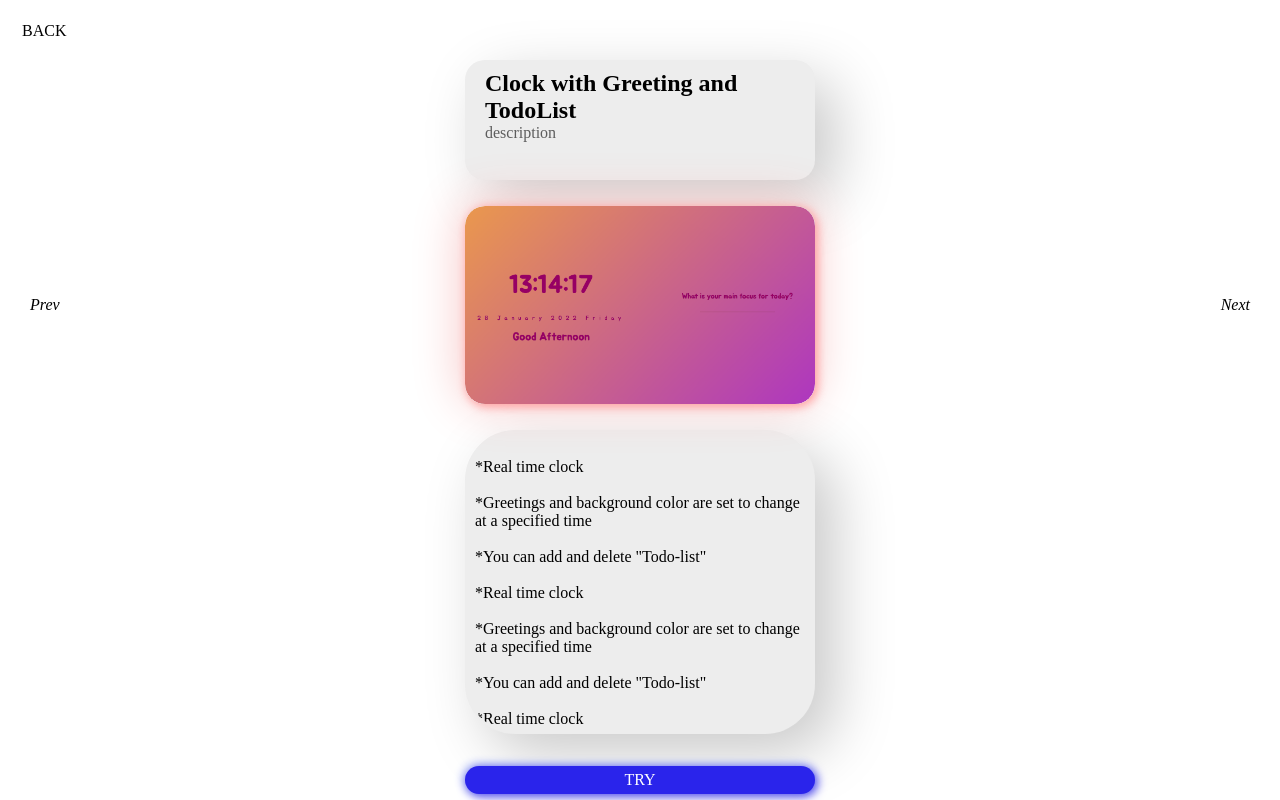
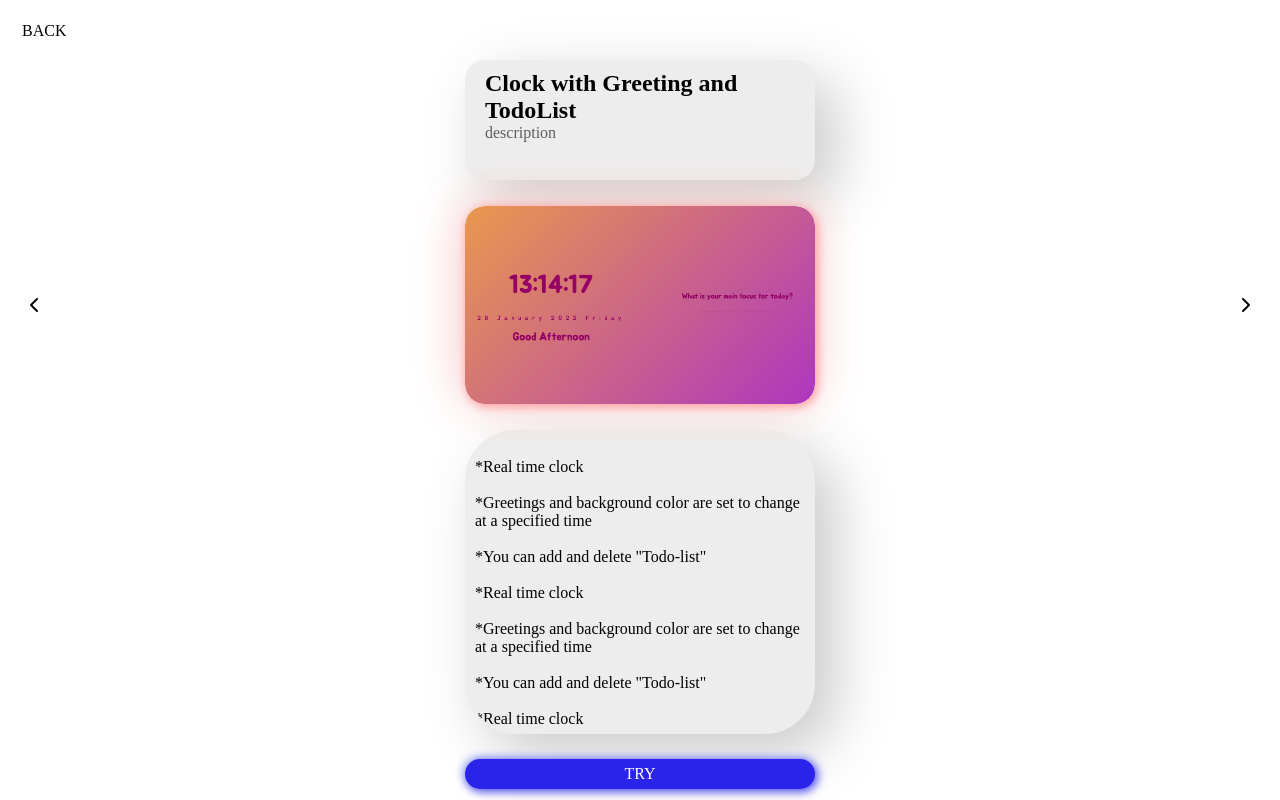
Before and after one commit to OriginalAnswer/Develop-Portfolio, a plain HTML site: page index.html in a window 1280 px wide. Drawn offline with Linux system fonts and the light colour scheme.

Commit message:
Update index.html

```diff
--- a/index.html
+++ b/index.html
@@ -26,7 +26,7 @@
             position: fixed;
             z-index: 100;
             width: 100%;
-            height: 5vh;
+            height: 6.5vh;
             color: #fff;
         }
         header{
@@ -44,7 +44,7 @@
             border-radius: 20px;
             text-align: center;
             width: 350px;
-            height: 3.5vh;
+            height: 3.8vh;
             display: flex;
             margin: auto;
             background: rgb(42, 36, 235);
@@ -75,13 +75,6 @@
             align-items: center;
             margin: 5px 0;
         }
-        #ip{
-            position: absolute;
-            padding: 0 10px;
-            left: 0;top: 50%;
-            transform: translateY(-50%);
-            cursor: pointer;
-        }
         .outer {
             width: 350px;
             height: auto;
@@ -106,7 +99,14 @@
             border-radius: 20px;
             width:100%; height: 100%;
         }
-        #in{
+        #il{
+            position: absolute;
+            padding: 0 10px;
+            left: 0;top: 50%;
+            transform: translateY(-50%);
+            cursor: pointer;
+        }
+        #ir{
             position: absolute;
             padding: 0 10px;
             right: 0;top: 50%;
@@ -152,8 +152,8 @@
                 </div>
             </div>
         </div>
-            <i class="button-left" id="ip">Prev</i>
-            <i class="button-right" id="in">Next</i>
+        <i class="button-left fas fa-chevron-left" id="il"></i>
+        <i class="button-right fas fa-chevron-right" id="ir"></i>
     </section>
     <section id="s3">
         <p class="content">
```
